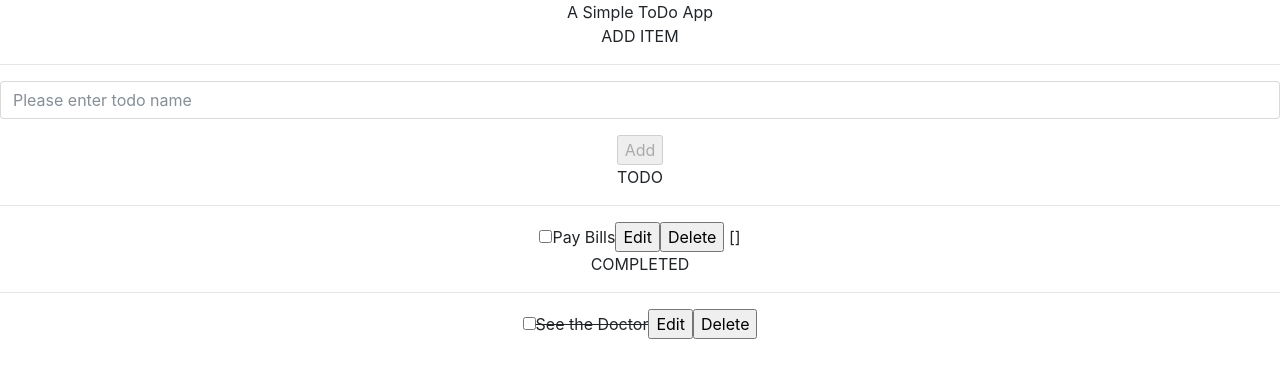
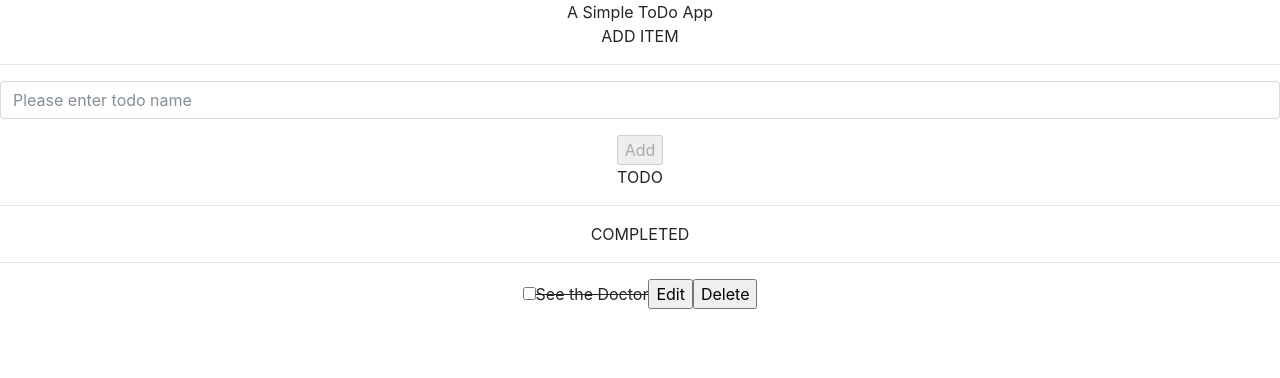
Before and after one commit to vikey913/todo-ui, an Angular app: page / in a window 1280 px wide. Shown: the top 378 px of the page. Built offline with nearby package versions, Linux system fonts and the light colour scheme.

Commit message:
Dynamic update todo rows.

```diff
--- a/src/app/modules/components/update-todo/update-todo.component.html
+++ b/src/app/modules/components/update-todo/update-todo.component.html
@@ -2,10 +2,11 @@
   TODO
   <hr/>
 
-  <input type="checkbox" />
-  <span>Pay Bills</span>
-  <button>Edit</button>
-  <button>Delete</button>
+  <div *ngFor="let toDoItem of toDoItemsList">
+      <input type="checkbox" />
+      <span>{{ toDoItem.displayName }}</span>
+      <button>Edit</button>
+      <button>Delete</button>
+  </div>
 
-  {{toDoItemsList| json}}
 </div>
```
